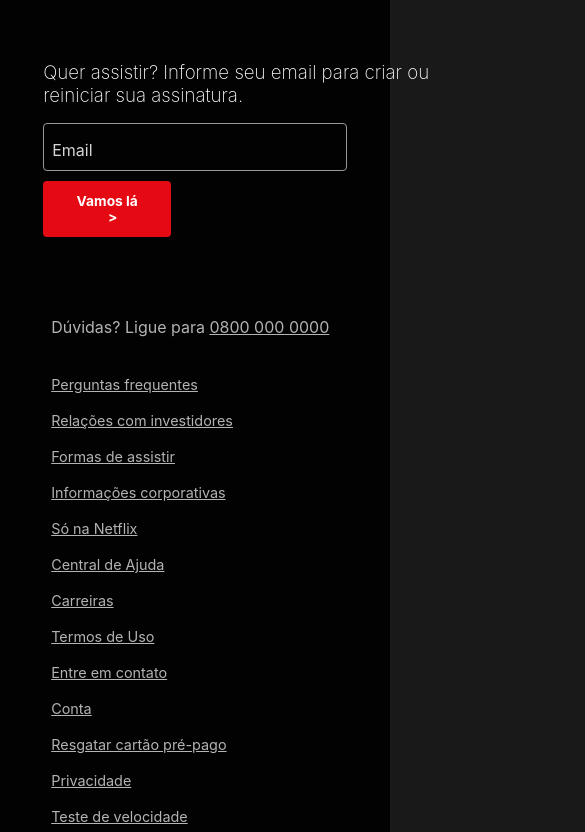
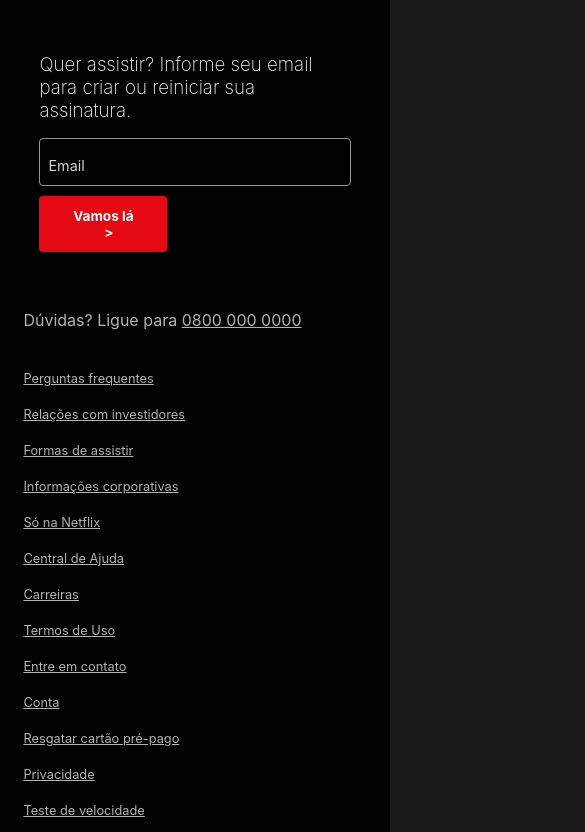
Before and after one commit to ttmzz/clone_netflix, a website: page src/index.html in a window 390 px wide. Shown: the part 3020-3852 px from the top of the page, 585 px wide, since content can reach past the window. Drawn offline with nearby package versions, Linux system fonts and the light colour scheme; files that its build step writes are made by us from their sources; a web font is replaced by a local one.

Commit message:
Update _footer.scss

```diff
--- a/src/styles/_footer.scss
+++ b/src/styles/_footer.scss
@@ -1,34 +1,26 @@
 @use 'variaveis';
 
 .footer {
-    width: 88rem;
-    margin-left: 5.7rem;
-    margin-bottom: 3.5rem;
-
-    @media (max-width: 640px) {
-        margin-left: 1.2rem;
-
-    }
+  width: 100%;
+  padding: 0 clamp(1rem, 6vw, 5rem);
+  margin-bottom: clamp(2rem, 5vh, 3.5rem);
 
   &__container {
     display: flex;
     justify-content: space-between;
     align-items: center;
-        padding: 1.5rem;
+    padding: clamp(1rem, 4vw, 1.5rem);
 
     @media (max-width: 640px) {
       display: block;
-
     }
-
 
     &__tabela {
       color: variaveis.$corDotextoPrincipal;
-            margin-left: 14rem;
+      margin-left: clamp(0rem, 10vw, 14rem);
 
       @media (max-width: 640px) {
         margin-left: 0;
-
       }
 
       h3 {
@@ -37,8 +29,7 @@
 
         @media (max-width: 640px) {
           text-align: start;
-                   width: 28rem;
-
+          width: 100%;
         }
       }
 
@@ -49,14 +40,13 @@
 
         @media (max-width: 640px) {
           flex-direction: column;
-
         }
 
         .email {
           color: variaveis.$corDotextoPrincipal;
           background: transparent;
-                    font-size: 1rem;
-                    width: 40.625rem;
+          font-size: clamp(0.9rem, 2vw, 1rem);
+          width: clamp(16rem, 50vw, 40.625rem);
           padding: 24px 8px 16px;
           border-radius: 0.25rem;
           border: 1px solid #979797;
@@ -67,39 +57,30 @@
 
           @media (max-width: 640px) {
             height: 3rem;
-                        width: 19rem;
+            width: 100%;
             padding: 24px 8px 18px;
-
           }
-
         }
 
         .btn__form {
-                    font-size: 1.3rem;
-                    width: 11rem;
+          font-size: clamp(0.85rem, 2vw, 1.3rem);
+          width: clamp(6rem, 15vw, 11rem);
           padding: 0.75rem 1.5rem;
           border: variaveis.$corDoButton;
 
           @media (max-width: 640px) {
-                        font-size: .861rem;
             width: 8rem;
-
+          }
         }
       }
     }
   }
 }
 
-}
-
 .footer2 {
-    margin-left: 7.875rem;
-
-    @media (max-width: 640px) {
-        margin-left: 3.2rem;
-
-    }
-
+  width: 100%;
+  padding: 0 clamp(1rem, 6vw, 5rem);
+  margin-top: 2rem;
 
   .contato {
     color: variaveis.$corDoTexto;
@@ -111,8 +92,7 @@
   }
 
   &__informacoes {
-        width: 71.25rem;
-
+    width: 100%;
 
     .footer2__links {
       display: flex;
@@ -120,7 +100,6 @@
 
       @media (max-width: 640px) {
         display: block;
-
       }
 
       .tab {
@@ -133,7 +112,6 @@
 
         @media (max-width: 640px) {
           display: block;
-
         }
 
         .links__item {
@@ -141,7 +119,7 @@
 
           .text--link {
             color: variaveis.$corDoTexto;
-                       font-size: 0.9rem;
+            font-size: clamp(0.8rem, 1.5vw, 0.9rem);
           }
         }
       }
@@ -150,14 +128,9 @@
 }
 
 .footer3 {
-    margin-top: 20px;
-    margin-left: 7.875rem;
-
-    @media (max-width: 640px) {
-        margin-top: 80px;
-        margin-left: 2rem;
-
-    }
+  width: 100%;
+  padding: 0 clamp(1rem, 6vw, 5rem);
+  margin-top: 5rem;
 
   .header__links {
     .header__links__item {
@@ -165,12 +138,10 @@
         @media (max-width: 640px) {
           top: -15.4px;
           padding-left: 2px;
-
         }
       }
     }
   }
-
 
   &__container {
     padding-bottom: 2rem;
@@ -182,7 +153,6 @@
         display: block;
         width: auto;
         height: auto;
-
       }
     }
 
@@ -190,21 +160,18 @@
       color: gray;
 
       .text--position-botton {
-
         span {
           color: variaveis.$corDoTexto;
 
           @media (max-width: 640px) {
             font-size: 0.9rem;
-
           }
         }
 
         @media (max-width: 640px) {
           font-size: 0.82rem;
-                    width: 360px;
+          width: 100%;
           line-height: 16px;
-
         }
       }
     }
```
Lines whose indentation alone changed are shown as unchanged.
